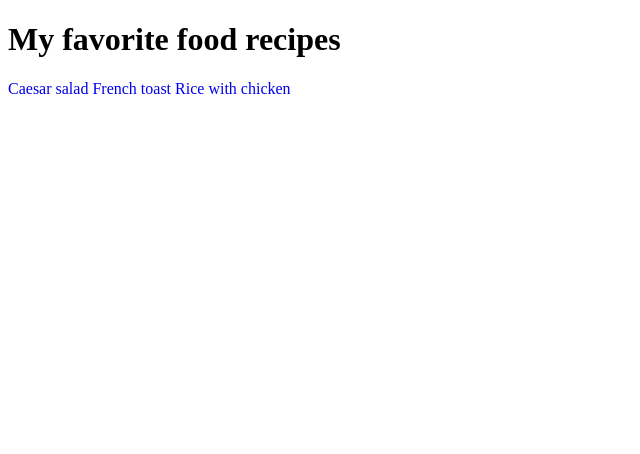
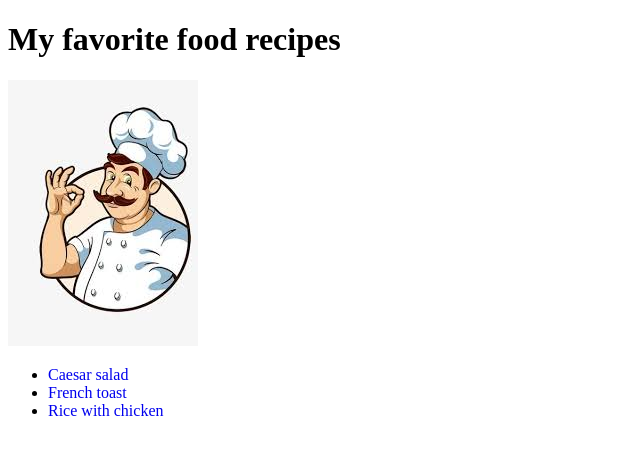
Before and after one commit to ghoyL/odin-recipes, a plain HTML site: page index.html in a window 1280 px wide. Shown: the whole page, without its empty margins (0-640 px from the left). Drawn offline with Linux system fonts and the light colour scheme.

Commit message:
Small chanes to index.html and finished HTML Foundations project recipes

```diff
--- a/index.html
+++ b/index.html
@@ -6,9 +6,11 @@
 </head>
 <body>
     <h1>My favorite food recipes</h1>
-    <a style="text-decoration: none;" href="recipes/Caesar_salad.html">Caesar salad</a>
-    <a style="text-decoration: none;" href="recipes/French_toast.html">French toast</a>
-    <a style="text-decoration: none;" href="recipes/Chicken_rice.html">Rice with chicken</a>
-
+    <img src="yo.jpg">
+    <ul>
+        <li><a style="text-decoration: none;" href="recipes/Caesar_salad.html">Caesar salad</a></li>
+        <li><a style="text-decoration: none;" href="recipes/French_toast.html">French toast</a></li>
+        <li><a style="text-decoration: none;" href="recipes/Chicken_rice.html">Rice with chicken</a></li>
+    </ul>
 </body>
 </html>
```
Also changed, not shown: recipes/Chicken_rice.html (+1 -1 lines), recipes/chicken_riis.jpg (added), yo.jpg (added).
